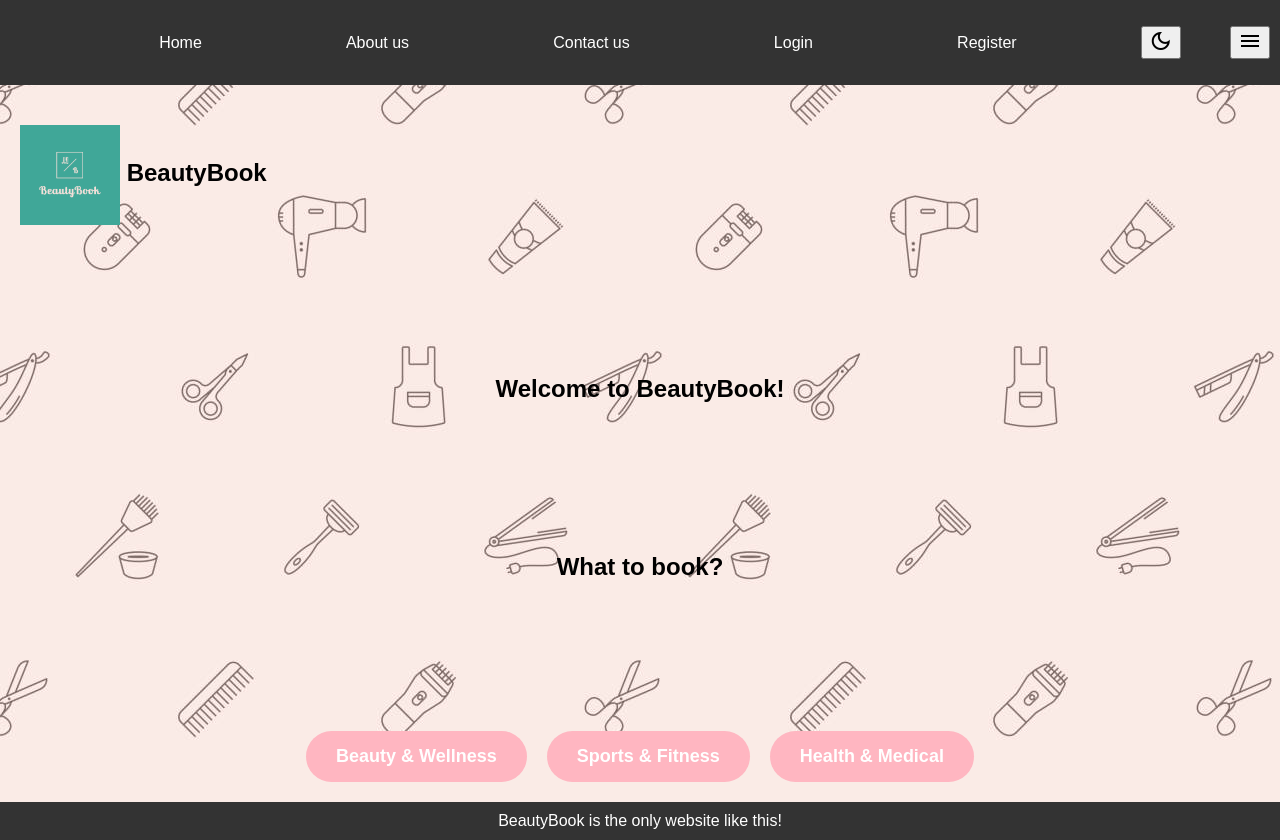
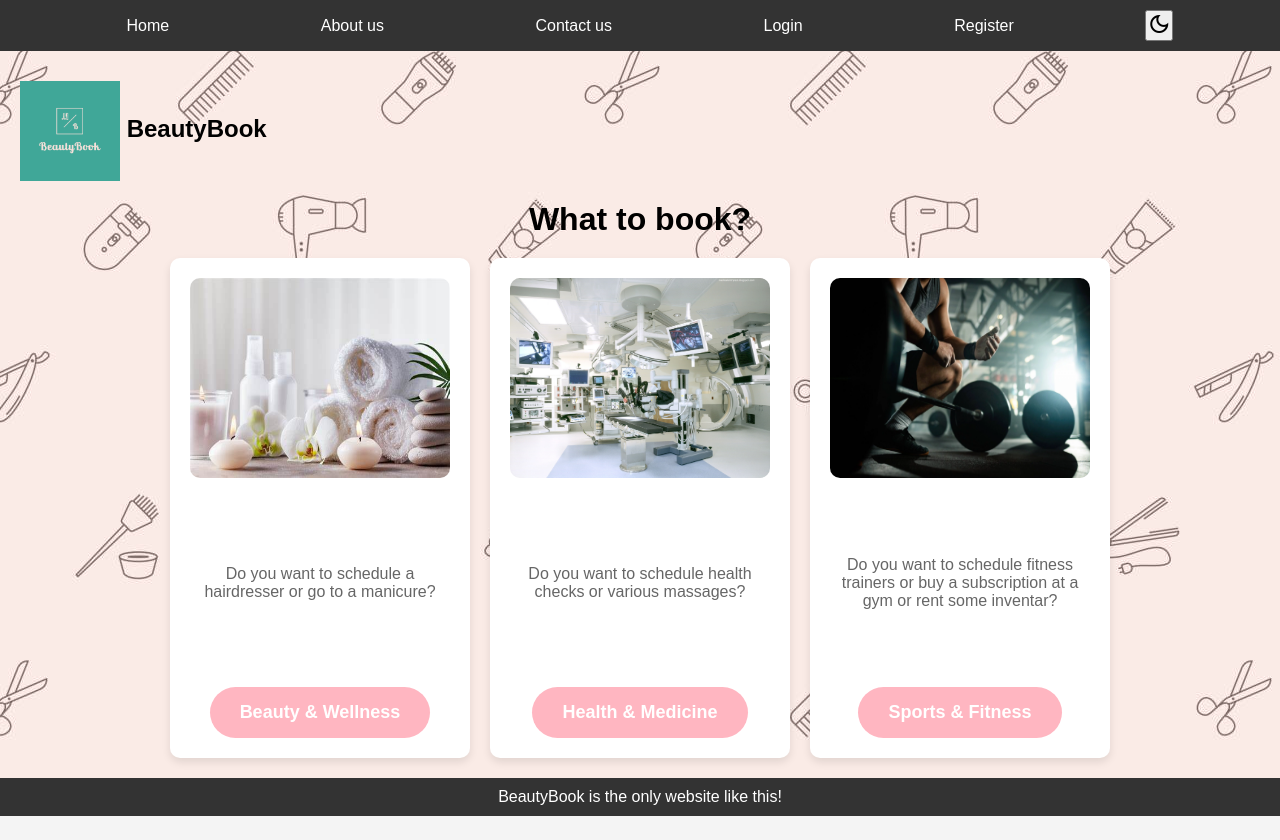
Before and after one commit to ReinisKoz/KvalifikacijasDarbs, a plain HTML site: page html/index.html in a window 1280 px wide. After the commit the page ends 816 px from the top, so only its background shows below. Drawn offline with nearby package versions, Linux system fonts and the light colour scheme.

Commit message:
japabeidz hambruger

```diff
--- a/html/css/style.css
+++ b/html/css/style.css
@@ -9,7 +9,13 @@ body {
     background-image: url(/Photos/back.jpg);
 }
 
+
 header {
+    background-color: #333;
+    padding: 10px;
+}
+
+.mobile{
     background-color: #333;
     padding: 10px;
 }
@@ -17,96 +23,11 @@ header {
 .ListButtons {
     list-style-type: none;
     display: flex;
-    justify-content:space-evenly;
+    justify-content: space-evenly;
+    align-items: center;
 }
 
-.ListButtons li {
-    margin-right: 15px;
-}
-
-.ListButtons li a {
-    color: white;
-    text-decoration: none;
-    padding: 10px 20px;
-    font-size: 16px;
-    border-radius: 5px;
-    transition: background-color 0.3s ease;
-}
-
-.ListButtons li a:hover {
-    background-color: #777;
-}
-
-main {
-    flex: 1;
-    text-align: center;
-    padding: 20px;
-}
-
-h1 img {
-    width: 100px;
-    vertical-align: middle;
-}
-
-h1{
-    text-align: left;
-}
-
-h2{
-    margin-top: 150px;
-}
-
-.buttons-container {
-    display: flex;
-    justify-content: center;
-    gap: 20px;
-    margin-top: 150px;
-}
-
-.service-button {
-    display: inline-block;
-    padding: 15px 30px;
-    background-color: #ffb6c1;
-    color: white;
-    font-size: 18px;
-    font-weight: bold;
-    border-radius: 30px;
-    text-decoration: none;
-    transition: background-color 0.3s ease;
-}
-
-.service-button:hover {
-    background-color: #ff7f99;
-}
-
-footer {
-    background-color: #333;
-    color: white;
-    text-align: center;
-    padding: 10px 0;
-}body {
-    font-family: Arial, sans-serif;
-    background-color: #f4f4f4;
-    margin: 0;
-    padding: 0;
-    display: flex;
-    flex-direction: column;
-    min-height: 100vh;
-    background-image: url(/Photos/back.jpg);
-}
-
-header {
-    background-color: #333;
-    padding: 10px;
-}
-
-.ListButtons {
-    list-style-type: none;
-    display: flex;
-    justify-content:space-evenly;
-    align-items: center;
-}
-.ListButtons button{
+.ListButtons button {
     cursor: pointer;
 }
 
@@ -127,6 +48,7 @@ header {
     background-color: #777;
 }
 
+
 main {
     flex: 1;
     text-align: center;
@@ -138,19 +60,76 @@ h1 img {
     vertical-align: middle;
 }
 
-h1{
+.logo {
     text-align: left;
 }
 
-h2{
-    margin-top: 150px;
+h1 {
+    font-weight: bold;
+    margin-top: 10px;
+    margin-bottom: 20px;
+    text-align: center;
 }
+
+
+* {
+    box-sizing: border-box;
+    margin: 0;
+    padding: 0;
+}
+
+.card-container {
+    display: flex;
+    gap: 20px;
+    flex-wrap: wrap;
+    justify-content: center;
+}
+
+.card {
+    background-color: #fff;
+    border-radius: 10px;
+    box-shadow: 0 4px 8px rgba(0, 0, 0, 0.1);
+    transition: transform 0.3s ease, box-shadow 0.3s ease;
+    width: 300px;
+    padding: 20px;
+    text-align: center;
+    overflow: hidden;
+    display: flex;
+    flex-direction: column;
+    justify-content: space-between;
+    height: 500px;
+}
+
+.card img {
+    width: 100%;
+    height: 200px;
+    border-radius: 10px;
+}
+
+.card p {
+    font-size: 1rem;
+    color: #666;
+    margin: 20px 0;
+    display: flex;
+    align-items: center;
+    justify-content: center;
+    flex-grow: 1;
+}
+
+.card:hover {
+    transform: translateY(-10px);
+    box-shadow: 0 8px 16px rgba(0, 0, 0, 0.2);
+}
+
+.card:hover img {
+    transform: scale(1.05);
+}
+
 
 .buttons-container {
     display: flex;
     justify-content: center;
-    gap: 20px;
-    margin-top: 150px;
+    margin-top: auto;
 }
 
 .service-button {
@@ -169,6 +148,7 @@ h2{
     background-color: #ff7f99;
 }
 
+
 footer {
     background-color: #333;
     color: white;
@@ -176,25 +156,27 @@ footer {
     padding: 10px 0;
 }
 
+
 body.dark-mode {
     background-color: #121212;
     color: #ffffff;
     background-image: none;
 }
 
-.dark-mode nav{
+.dark-mode nav {
     background-color: #333;
 }
 
-.dark-mode .ListButtons a{
+.dark-mode .ListButtons a {
     color: #ffffff;
 }
 
-.dark-mode .service-button{
+.dark-mode .service-button {
     background-color: #2c2c2c;
 }
 
-.sidebar{
+
+.sidebar {
     position: fixed;
     top: 0;
     right: 0;
@@ -203,22 +185,46 @@ body.dark-mode {
     background-color: #f4f4f4;
     transform: translateX(100%);
     transition: transform 0.3s ease;
-    display: block;
-    text-align: center;
+    display: none;
 }
 
-.sidebar button{
+.sidebar-content {
+    margin-top: 50px;
+}
+
+.sidebar.active {
+    transform: translateX(0);
+}
+
+.sidebar-button {
     position: fixed;
-    top: 26px;
+    top: 10px;
     right: 260px;
     cursor: pointer;
     transition: right 0.3s ease;
+    display: none;
 }
 
-.sidebar.active{
-    transform: translateX(0);
+@media (max-width: 768px) {
+    .card-container {
+        flex-direction: column;
+        align-items: center;
+    }
+
+    .ListButtons {
+        flex-direction: column;
+    }
 }
 
-.sidebar-button{
-    transform: translateX(0);
+@media (max-width: 768px) {
+    .sidebar {
+        display: block;
+    }
+
+    .sidebar-button {
+        display: block;
+    }
+    header {
+        display: none;
+    }
 }
--- a/html/index.html
+++ b/html/index.html
@@ -20,33 +20,73 @@
             </ul>
         </nav>
     </header>
+
+    <button class="sidebar-button" id="menuButton"><span class="material-symbols-outlined">menu</span></button>
+
     <div class="sidebar" id="sidebar">
-        <button class="sidebar-button" id="menuButton"><span class="material-symbols-outlined">menu</span></button>
         <div class="sidebar-content">
-
+            <header class="mobile">
+                <nav>
+                    <ul class="ListButtons">
+                        <li><a href="index.html">Home</a></li>
+                        <li><a href="About.html">About us</a></li>
+                        <li><a href="ContactUS.html">Contact us</a></li>
+                        <li><a href="Login.html">Login</a></li>
+                        <li><a href="Register.html">Register</a></li>
+                        <button id="dark-mode-toggle"><span class="material-symbols-outlined">dark_mode</span></button>
+                    </ul>
+                </nav>
+            </header>
         </div>
     </div>
+
     <main>
         <section>
-            <h1>
+            <h1 class="logo">
                 <img src="../Photos/Logo.png" alt="Website logo">
                 BeautyBook
             </h1>
-            <h2>Welcome to BeautyBook!</h2>
         </section>
 
-        <section class="service-section">
-            <h2>What to book?</h2>
-            <div class="buttons-container">
-                <a href="Beauty.html" class="service-button">Beauty & Wellness</a>
-                <a href="Fitness.html" class="service-button">Sports & Fitness</a>
-                <a href="Health.html" class="service-button">Health & Medical</a>
+        <h1>What to book?</h1>
+
+        <div class="card-container">
+            <div class="card">
+                <img src="../Photos/Beauty.jpg" alt="">
+                <p>Do you want to schedule a hairdresser or go to a manicure?</p>
+                <section class="service-section">
+                    <div class="buttons-container">
+                        <a href="Beauty.html" class="service-button">Beauty & Wellness</a>
+                    </div>
+                </section>
             </div>
-        </section>
+
+            <div class="card">
+                <img src="../Photos/health.png" alt="">
+                <p>Do you want to schedule health checks or various massages?</p>
+                <section class="service-section">
+                    <div class="buttons-container">
+                        <a href="Health.html" class="service-button">Health & Medicine</a>
+                    </div>
+                </section>
+            </div>
+
+            <div class="card">
+                <img src="../Photos/Fitness.webp" alt="">
+                <p>Do you want to schedule fitness trainers or buy a subscription at a gym or rent some inventar?</p>
+                <section class="service-section"></section>
+                    <div class="buttons-container">
+                        <a href="Fitness.html" class="service-button">Sports & Fitness</a>
+                    </div>
+                </section>
+            </div>
+        </div>
     </main>
+
     <footer>
         BeautyBook is the only website like this!
     </footer>
+
     <script src="js/index.js"></script>
 </body>
 </html>
--- a/html/js/index.js
+++ b/html/js/index.js
@@ -1,11 +1,9 @@
-document.querySelector('#dark-mode-toggle').addEventListener('click', function() {
+// Toggle sidebar menu
+document.getElementById('menuButton').addEventListener('click', function() {
+    document.getElementById('sidebar').classList.toggle('active');
+});
+
+// Toggle dark mode
+document.getElementById('dark-mode-toggle').addEventListener('click', function() {
     document.body.classList.toggle('dark-mode');
 });
-
-// Sidebar
-const menuButton = document.getElementById('menuButton');
-const Sidebar = document.getElementById('sidebar');
-
-menuButton.addEventListener('click', function() {
-    Sidebar.classList.toggle('active');
-});
```
